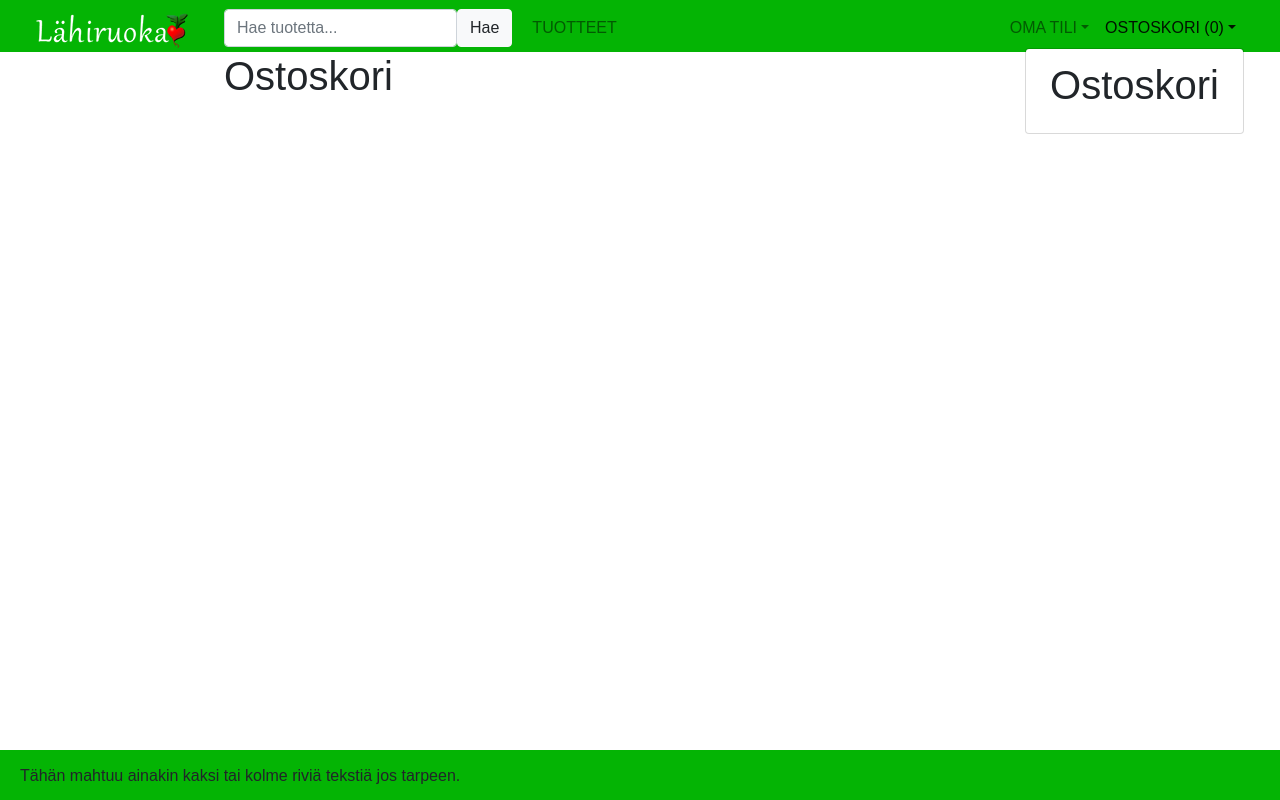
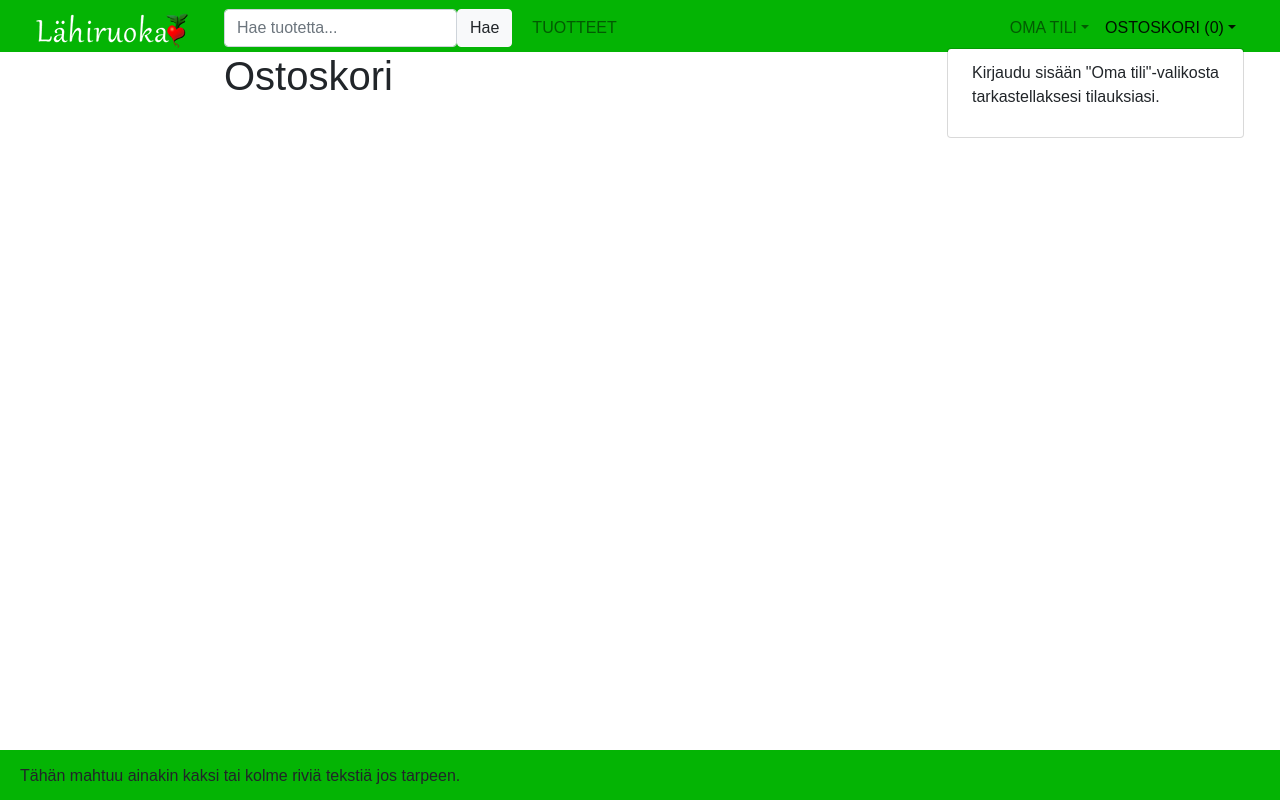
Before and after one commit to jnyste/lahiruoka, a React (Create React App) app in the folder frontend/: page /ostoskori in a window 1280 px wide. Both pictures are taken after a click on the button "OSTOSKORI (0)". Built offline with nearby package versions, Linux system fonts and the light colour scheme.

Commit message:
ShoppingCart.js: Add render for loggedout site status.

```diff
--- a/frontend/src/ShoppingCart.js
+++ b/frontend/src/ShoppingCart.js
@@ -4,19 +4,27 @@ class ShoppingCart extends Component {
 
     constructor(props) {
         super(props);
-
+        this.state = {status: 'loggedout'};
+        this.loggedOutRender = this.loggedOutRender.bind(this);
     }
 
     componentDidMount() {
-        console.log('mounted');
+        console.log(localStorage);
+    }
+
+    loggedOutRender() {
+        console.log('loggedout');
+        return (<p>Kirjaudu sisään "Oma tili"-valikosta<br />tarkastellaksesi tilauksiasi.</p>);
     }
 
     render() {
-        return (
-            <div className="shoppingcart">
-                <h1>Ostoskori</h1>
-            </div>
-        )
+        if(this.state.status === 'loggedout') {
+            return (
+                <div>
+                    {this.loggedOutRender()}
+                </div>
+            );
+        }
     }
 }
 
```
